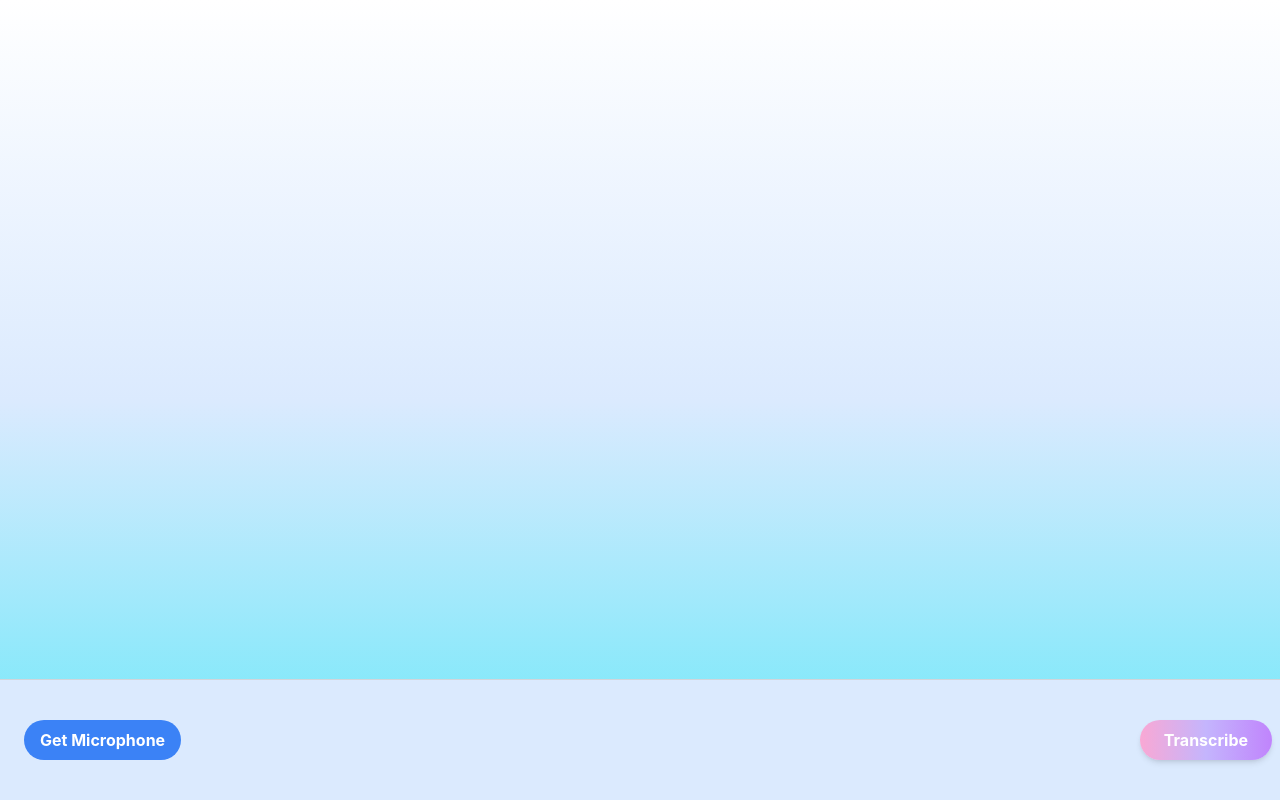
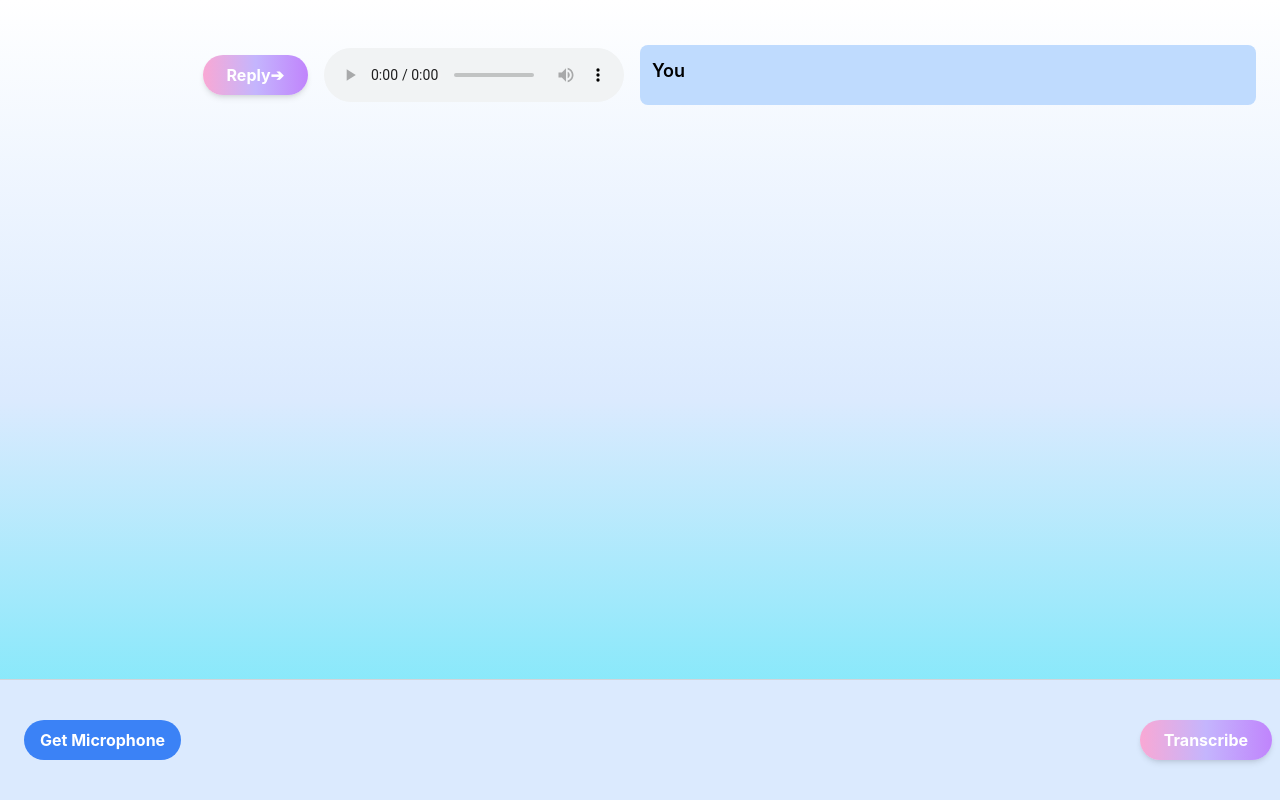
Before and after one commit to Arjun-254/SIH1348_LichtDenCode, a React (Create React App) app: page /Assistant in a window 1280 px wide. Built offline with nearby package versions, Linux system fonts and the light colour scheme.

Commit message:
CSS fix for textbox

```diff
--- a/src/components/Mic.js
+++ b/src/components/Mic.js
@@ -1,5 +1,5 @@
 import React, { useState, useRef } from "react";
-import { Bars, CirclesWithBar,Audio } from "react-loader-spinner";
+import { Bars, CirclesWithBar, Audio } from "react-loader-spinner";
 
 const Mic = () => {
   // State variables
@@ -158,19 +158,19 @@ const Mic = () => {
   };
 
   return (
-    <div className="bg-gradient-to-b bg-cover bg-center from-white via-blue-100 to-cyan-300 min-h-screen p-10">
-      {transcription && (
-        <div className="flex flex-row justify-around items-center p-4">
+    <div className="bg-gradient-to-b bg-cover bg-center from-white via-blue-100 to-cyan-300 min-h-screen py-10 px-6">
+      {true && (
+        <div className="flex flex-row justify-end items-center ml-auto">
           <button
             onClick={handleSound}
-            className="bg-gradient-to-r from-pink-300 via-violet-300 to-purple-400 hover:bg-blue-700 text-white font-bold py-2 px-6 ml-2 rounded-full shadow-md focus:outline-none focus:shadow-outline flex items-center"
+            className="bg-gradient-to-r from-pink-300 via-violet-300 to-purple-400 hover:bg-blue-700 text-white font-bold py-2 px-6 rounded-full shadow-md focus:outline-none focus:shadow-outline flex items-center"
           >
-            Reply <span className="ml-2">&#10132;</span>
+            Reply <span className="mlc-2">&#10132;</span>
           </button>
 
-          {audio1 ? (
-            <div className="audio-container flex flex-row items-center mt-2 ml-10">
-                            {isPlaying && (
+          {true ? (
+            <div className="audio-container flex flex-row items-center mt-2 mx-4">
+              {isPlaying && (
                 <Audio
                   height="40"
                   width="40"
```
